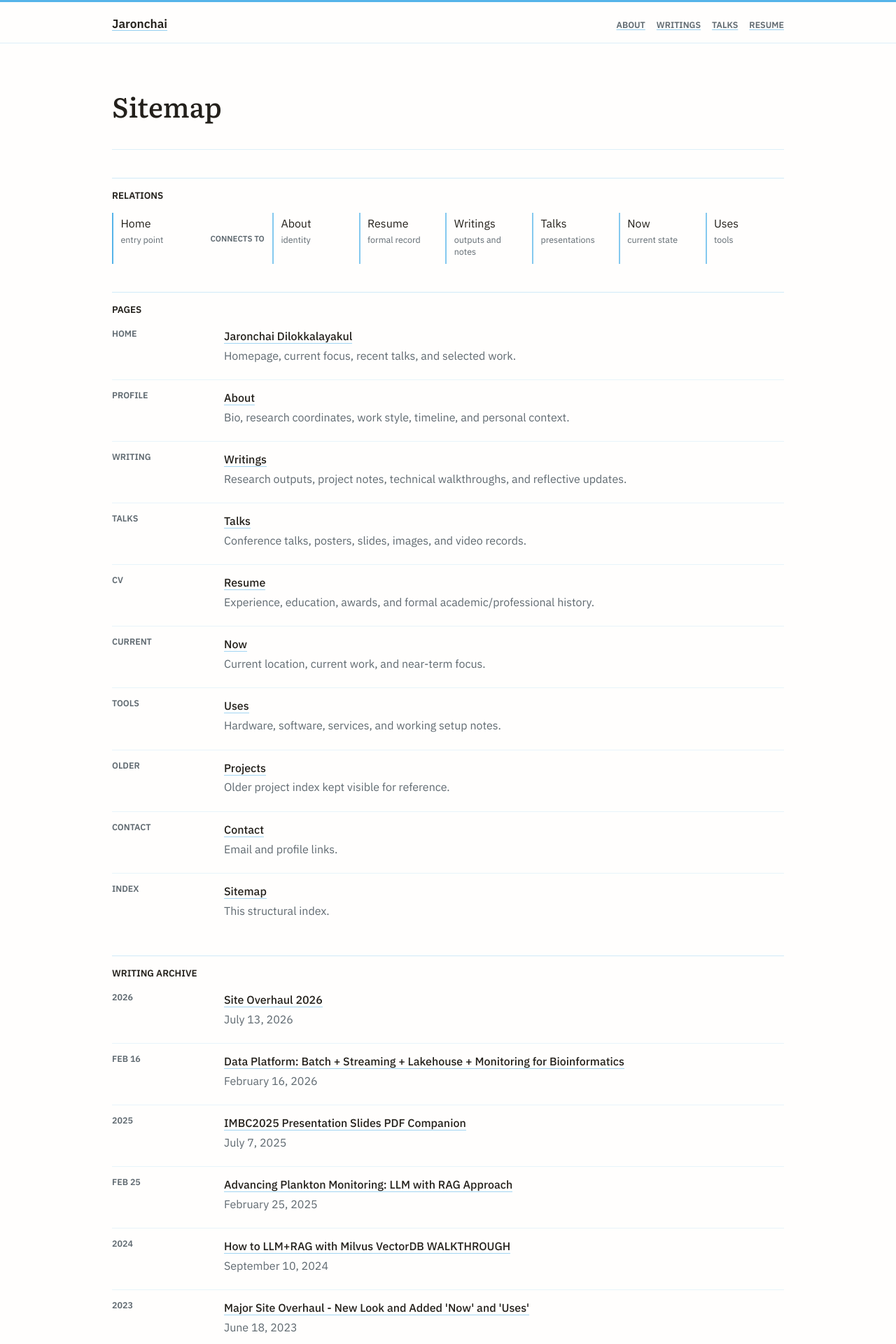
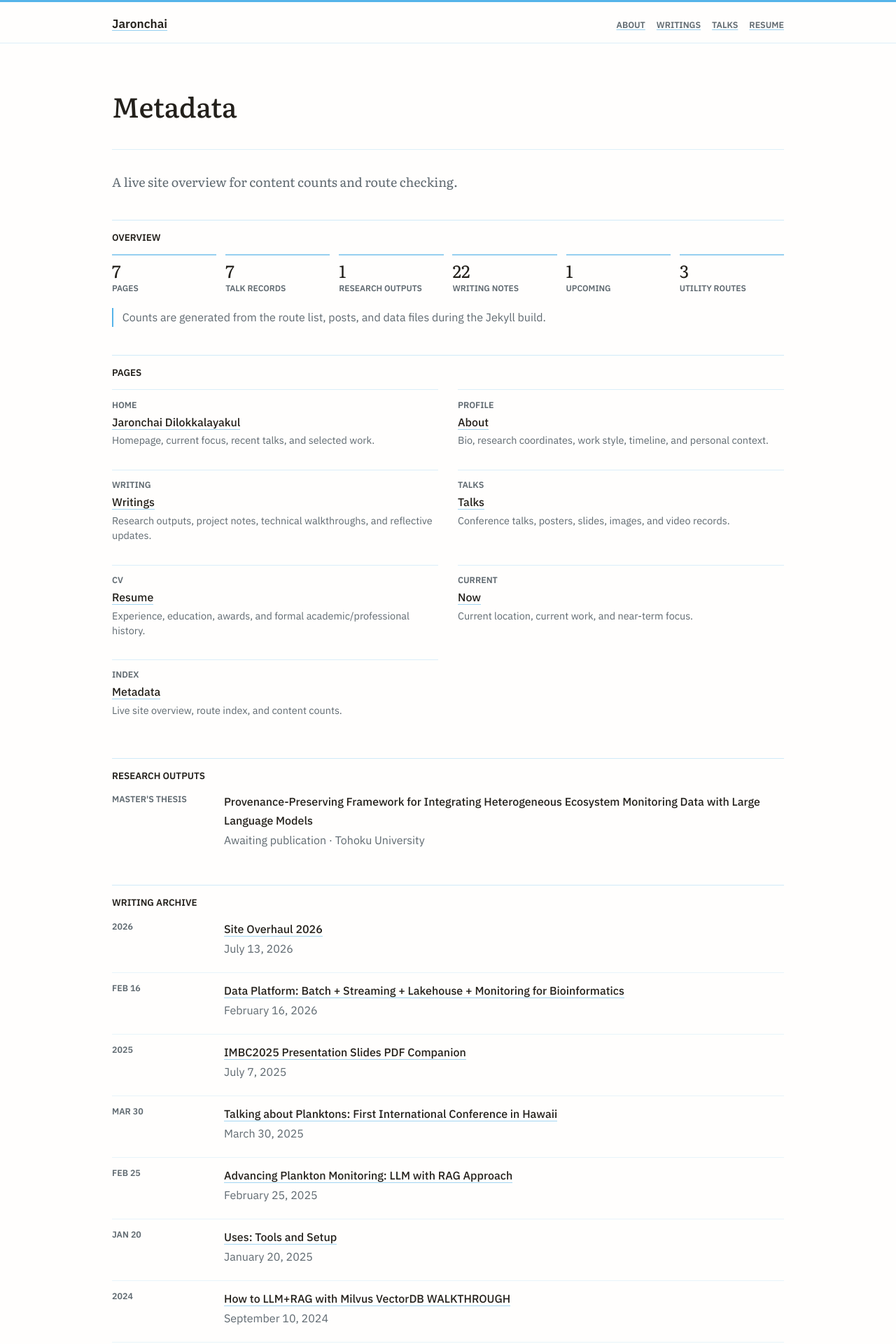
Before and after one commit to jarondlk/jaronchai-blog, a Jekyll site: the page built from pages/sitemap.markdown, in a window 1280 px wide. Shown: the top 1920 px of the page at 70% size. Built offline with Jekyll 4.4.1, drawn with Linux system fonts in a browser that asks for light colours; some of the changed text lies outside the part shown.

Commit message:
Streamlined directory

```diff
--- a/_includes/footer.html
+++ b/_includes/footer.html
@@ -6,7 +6,7 @@
       <span class="footer-separator" aria-hidden="true">•</span>
       <a href="{{ '/now/' | relative_url }}" class="footer-underline">Now</a>
       <span class="footer-separator" aria-hidden="true">•</span>
-      <a href="{{ '/sitemap/' | relative_url }}" class="footer-underline">Sitemap</a>
+      <a href="{{ '/sitemap/' | relative_url }}" class="footer-underline">Metadata</a>
     </div>
   </nav>
   <div class="wrapper footer-center copyright">
--- a/_posts/2023-06-18-site-overhaul.markdown
+++ b/_posts/2023-06-18-site-overhaul.markdown
@@ -12,4 +12,4 @@ stuff wise, so for this update I've changed the look of the site a little bit.
 And added two pages
 
 [Now](/now)
-[Uses](/uses)
+Uses page, retired during the 2026 streamline.
--- a/_sass/minima/_layout.scss
+++ b/_sass/minima/_layout.scss
@@ -1381,46 +1381,39 @@ a.output-title:hover {
   text-transform: uppercase;
 }
 
-.sitemap-network {
+.metadata-grid {
   display: grid;
-  grid-template-columns: 1.15fr auto repeat(6, minmax(0, 1fr));
-  gap: .7rem;
-  align-items: stretch;
-}
-
-.sitemap-node {
-  display: block;
-  border-left: 2px solid rgba($accent-blue, .72);
-  color: $text-color;
-  min-height: 4.3rem;
-  padding: .15rem 0 .15rem .65rem;
-  text-decoration: none;
-}
-
-.sitemap-node--root {
-  border-left-color: $accent-blue;
-}
-
-.sitemap-arrow {
-  align-self: center;
-  color: $editorial-muted;
-  font-size: .72rem;
-  font-weight: 600;
-  text-transform: uppercase;
-}
-
-.sitemap-node:hover {
-  color: $text-color;
-  text-decoration: underline;
-  text-decoration-color: $accent-blue;
-}
-
-.sitemap-node span {
-  display: block;
-  color: $editorial-muted;
-  font-size: .78rem;
+  grid-template-columns: repeat(6, minmax(0, 1fr));
+  gap: .8rem;
+  margin: 0;
+}
+
+.metadata-grid div {
+  border-top: 2px solid rgba($accent-blue, .62);
+  padding-top: .62rem;
+}
+
+.metadata-grid dt {
+  color: $text-color;
+  font-family: $editorial-serif;
+  font-size: 1.55rem;
+  line-height: 1;
+}
+
+.metadata-grid dd {
+  color: $editorial-muted;
+  font-size: .75rem;
+  font-weight: 600;
   line-height: 1.35;
-  margin-top: .12rem;
+  margin: .25rem 0 0;
+  text-transform: uppercase;
+}
+
+.metadata-note {
+  border-left: 2px solid $accent-blue;
+  color: $editorial-muted;
+  margin: 1.25rem 0 0;
+  padding-left: .8rem;
 }
 
 .sitemap-list {
@@ -1437,7 +1430,29 @@ a.output-title:hover {
   padding: .75rem 0;
 }
 
-.sitemap-list li:first-child {
+.sitemap-list--pages {
+  display: grid;
+  grid-template-columns: repeat(2, minmax(0, 1fr));
+  gap: .9rem 1.75rem;
+}
+
+.sitemap-list--pages li,
+.sitemap-list--pages li:first-child {
+  display: block;
+  border-top: 1px solid rgba($accent-blue, .22);
+  padding: .7rem 0 .4rem;
+}
+
+.sitemap-list--pages .sitemap-date {
+  display: block;
+  margin-bottom: .18rem;
+}
+
+.sitemap-list--pages .sitemap-copy p {
+  font-size: .9rem;
+}
+
+.sitemap-list:not(.sitemap-list--pages) li:first-child {
   border-top: 0;
   padding-top: 0;
 }
@@ -1459,6 +1474,11 @@ a.output-title:hover {
 
 .sitemap-copy a:hover {
   border-bottom-color: $accent-blue;
+}
+
+.sitemap-title {
+  color: $text-color;
+  font-weight: 500;
 }
 
 .sitemap-copy p {
@@ -1708,15 +1728,19 @@ img[alt=guitar] {
   .talk-entry,
   .talk-item,
   .weblog-entry,
-  .sitemap-network,
   .sitemap-list li,
   .about-timeline li {
     grid-template-columns: 1fr;
     gap: .45rem;
   }
 
-  .sitemap-arrow {
-    align-self: start;
+  .metadata-grid {
+    grid-template-columns: repeat(2, minmax(0, 1fr));
+    gap: 1rem .8rem;
+  }
+
+  .sitemap-list--pages {
+    grid-template-columns: 1fr;
   }
 
   .section-heading--with-link {
--- a/index.markdown
+++ b/index.markdown
@@ -197,8 +197,10 @@ layout: default
   <nav class="index-links" aria-label="Personal index">
     <a href="{{ '/about' | relative_url }}">About</a>
     <a href="{{ '/now' | relative_url }}">Now</a>
-    <a href="{{ '/uses' | relative_url }}">Uses</a>
+    <a href="{{ '/writings' | relative_url }}">Writings</a>
+    <a href="{{ '/talks' | relative_url }}">Talks</a>
     <a href="{{ '/resume' | relative_url }}">Resume</a>
+    <a href="{{ '/sitemap' | relative_url }}">Metadata</a>
     <a href="mailto:jaron.dilok@gmail.com">Email</a>
     <a href="https://www.linkedin.com/in/jaronchai/">LinkedIn</a>
   </nav>
--- a/pages/sitemap.markdown
+++ b/pages/sitemap.markdown
@@ -1,26 +1,60 @@
 ---
 layout: page
-title: Sitemap
+title: Metadata
 permalink: /sitemap/
 ---
 
-<section class="sitemap-section" aria-labelledby="sitemap-relations">
-  <h2 id="sitemap-relations">Relations</h2>
-  <div class="sitemap-network" aria-label="Main site relationships">
-    <a class="sitemap-node sitemap-node--root" href="{{ '/' | relative_url }}">Home<span>entry point</span></a>
-    <span class="sitemap-arrow" aria-hidden="true">connects to</span>
-    <a class="sitemap-node" href="{{ '/about/' | relative_url }}">About<span>identity</span></a>
-    <a class="sitemap-node" href="{{ '/resume/' | relative_url }}">Resume<span>formal record</span></a>
-    <a class="sitemap-node" href="{{ '/writings/' | relative_url }}">Writings<span>outputs and notes</span></a>
-    <a class="sitemap-node" href="{{ '/talks/' | relative_url }}">Talks<span>presentations</span></a>
-    <a class="sitemap-node" href="{{ '/now/' | relative_url }}">Now<span>current state</span></a>
-    <a class="sitemap-node" href="{{ '/uses/' | relative_url }}">Uses<span>tools</span></a>
-  </div>
+{% assign public_page_count = 7 %}
+{% assign utility_count = 3 %}
+{% assign talks_sorted = site.data.talks | sort: "date" | reverse %}
+{% assign talk_count = talks_sorted | size %}
+{% assign research_output_count = site.data.research_outputs | size %}
+{% assign upcoming_count = site.data.upcoming_conferences | size %}
+{% assign note_count = 0 %}
+{% for post in site.posts %}
+  {% unless post.path contains "template" %}
+    {% assign note_count = note_count | plus: 1 %}
+  {% endunless %}
+{% endfor %}
+
+<p class="page-intro">
+  A live site overview for content counts and route checking.
+</p>
+
+<section class="sitemap-section metadata-section" aria-labelledby="metadata-overview">
+  <h2 id="metadata-overview">Overview</h2>
+  <dl class="metadata-grid" aria-label="Site metadata summary">
+    <div>
+      <dt>{{ public_page_count }}</dt>
+      <dd>Pages</dd>
+    </div>
+    <div>
+      <dt>{{ talk_count }}</dt>
+      <dd>Talk records</dd>
+    </div>
+    <div>
+      <dt>{{ research_output_count }}</dt>
+      <dd>Research outputs</dd>
+    </div>
+    <div>
+      <dt>{{ note_count }}</dt>
+      <dd>Writing notes</dd>
+    </div>
+    <div>
+      <dt>{{ upcoming_count }}</dt>
+      <dd>Upcoming</dd>
+    </div>
+    <div>
+      <dt>{{ utility_count }}</dt>
+      <dd>Utility routes</dd>
+    </div>
+  </dl>
+  <p class="metadata-note">Counts are generated from the route list, posts, and data files during the Jekyll build.</p>
 </section>
 
 <section class="sitemap-section" aria-labelledby="sitemap-pages">
   <h2 id="sitemap-pages">Pages</h2>
-  <ol class="sitemap-list">
+  <ol class="sitemap-list sitemap-list--pages">
     <li>
       <span class="sitemap-date">Home</span>
       <div class="sitemap-copy">
@@ -64,33 +98,31 @@ permalink: /sitemap/
       </div>
     </li>
     <li>
-      <span class="sitemap-date">Tools</span>
+      <span class="sitemap-date">Index</span>
       <div class="sitemap-copy">
-        <a href="{{ '/uses/' | relative_url }}">Uses</a>
-        <p>Hardware, software, services, and working setup notes.</p>
+        <a href="{{ '/sitemap/' | relative_url }}">Metadata</a>
+        <p>Live site overview, route index, and content counts.</p>
       </div>
     </li>
+  </ol>
+</section>
+
+<section class="sitemap-section" aria-labelledby="sitemap-outputs">
+  <h2 id="sitemap-outputs">Research Outputs</h2>
+  <ol class="sitemap-list">
+  {% for output in site.data.research_outputs %}
     <li>
-      <span class="sitemap-date">Older</span>
+      <span class="sitemap-date">{{ output.type }}</span>
       <div class="sitemap-copy">
-        <a href="{{ '/projects/' | relative_url }}">Projects</a>
-        <p>Older project index kept visible for reference.</p>
+        {% if output.url %}
+        <a href="{{ output.url }}">{{ output.title }}</a>
+        {% else %}
+        <span class="sitemap-title">{{ output.title }}</span>
+        {% endif %}
+        <p>{{ output.status }}{% if output.institution %} · {{ output.institution }}{% endif %}</p>
       </div>
     </li>
-    <li>
-      <span class="sitemap-date">Contact</span>
-      <div class="sitemap-copy">
-        <a href="{{ '/contact/' | relative_url }}">Contact</a>
-        <p>Email and profile links.</p>
-      </div>
-    </li>
-    <li>
-      <span class="sitemap-date">Index</span>
-      <div class="sitemap-copy">
-        <a href="{{ '/sitemap/' | relative_url }}">Sitemap</a>
-        <p>This structural index.</p>
-      </div>
-    </li>
+  {% endfor %}
   </ol>
 </section>
 
@@ -122,7 +154,6 @@ permalink: /sitemap/
 
 <section class="sitemap-section" aria-labelledby="sitemap-talks">
   <h2 id="sitemap-talks">Talk Records</h2>
-  {% assign talks_sorted = site.data.talks | sort: "date" | reverse %}
   <ol class="sitemap-list">
   {% for talk in talks_sorted %}
     <li>
@@ -143,6 +174,13 @@ permalink: /sitemap/
   <h2 id="sitemap-utility">Utility</h2>
   <ol class="sitemap-list">
     <li>
+      <span class="sitemap-date">Redirect</span>
+      <div class="sitemap-copy">
+        <a href="{{ '/weblog/' | relative_url }}">Weblog</a>
+        <p>Compatibility route that forwards readers to Writings.</p>
+      </div>
+    </li>
+    <li>
       <span class="sitemap-date">Feed</span>
       <div class="sitemap-copy">
         <a href="{{ '/feed.xml' | relative_url }}">RSS Feed</a>
```
Also changed, not shown: _posts/2025-01-20-uses.markdown (renamed from pages/uses.markdown, +10 -30 lines), archive/post_archive/2020-08-02-samsumg-t5.markdown (deleted, +0 -20 lines), archive/post_archive/2020-08-15-the-hobbit.markdown (deleted, +0 -43 lines), archive/post_archive/2021-04-02-axial.markdown (deleted, +0 -21 lines), archive/post_archive/2022-11-18-welcome-to-jekyll.markdown (deleted, +0 -29 lines), archive/post_archive/2022-11-21-simple-arduino-robot.markdown (deleted, +0 -65 lines), archive/post_archive/2025-04-15-philosophy.markdown (deleted, +0 -9 lines), pages/contact.markdown (deleted, +0 -20 lines), pages/projects.markdown (deleted, +0 -87 lines), README.md, _posts/2025-03-30-hawaii.markdown (renamed from archive/post_archive/2025-03-30-hawaii.markdown).
